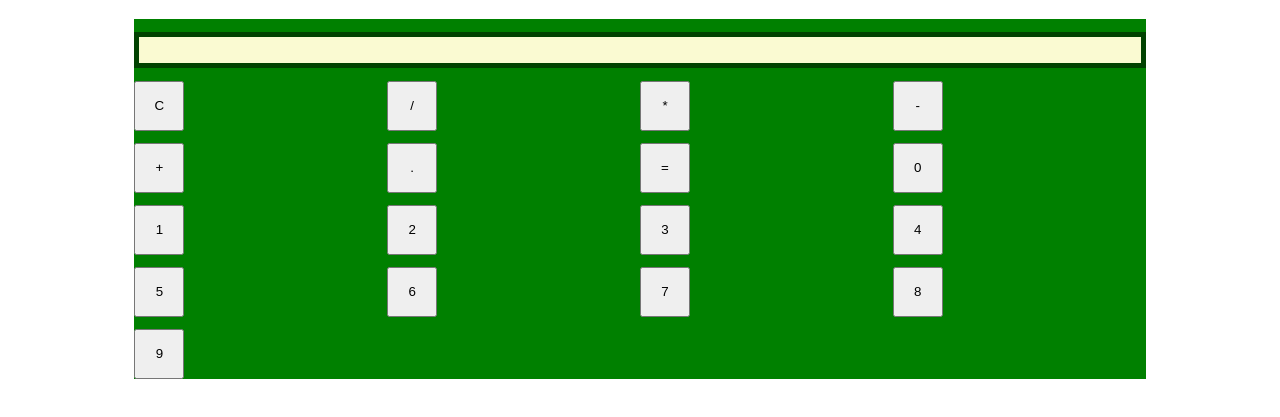
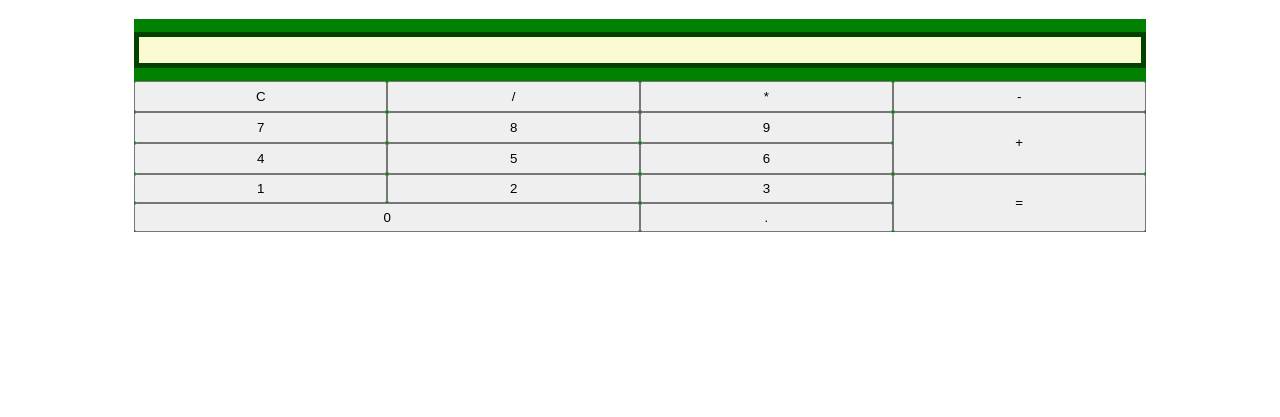
Before and after one commit to MechanicalMax/odin-calculator, a plain HTML site: page index.html in a window 1280 px wide. Shown: the part 61-478 px from the top of the page. Drawn offline with Linux system fonts and the light colour scheme.

Commit message:
Layout Calculator Buttons

```diff
--- a/calculator.css
+++ b/calculator.css
@@ -7,9 +7,18 @@
     display: grid;
     grid-template-columns: repeat(4, 1fr);
     grid-template-rows: repeat(5, 1fr);
+    grid-template-areas:
+        "display display display display"
+        "display display display display"
+        "clear divide multiply subtract"
+        "seven eight nine add"
+        "four five six add"
+        "one two three operate"
+        "zero zero decimal operate";
 }
 
 .calculator .display {
+    grid-area: display;
     text-align: center;
     font-weight: bold;
     border: solid rgb(1, 66, 1) 5px;
@@ -17,12 +26,8 @@
     color: green;
     padding: 5px;
     min-height: 1rem;
-    grid-column: 1/-1;
 }
 
 .calculator button {
-    width: 50px;
-    height: 50px;
-    margin: 0px;
-    padding: 0px;
+    padding: 5px;
 }
--- a/calculator.js
+++ b/calculator.js
@@ -19,14 +19,30 @@ function createCalculatorInTarget(cssSelector) {
     calcDisplay.textContent = "";
     calcContainer.appendChild(calcDisplay);
 
-    let buttonSymbols = ["C", "/", "*", "-", "+", ".","="];
-    for (let i = 0; i < 10; i++) {
-        buttonSymbols.push(`${i}`);
-    }
-    buttonSymbols.forEach(
-        (symbol) => {
+    const buttonInfo = new Map();
+    buttonInfo.set("clear", "C");
+    buttonInfo.set("divide", "/");
+    buttonInfo.set("multiply", "*");
+    buttonInfo.set("subtract", "-");
+    buttonInfo.set("add", "+");
+    buttonInfo.set("operate", "=");
+    buttonInfo.set("decimal", ".");
+    buttonInfo.set("zero", "0");
+    buttonInfo.set("one", "1");
+    buttonInfo.set("two", "2");
+    buttonInfo.set("three", "3");
+    buttonInfo.set("four", "4");
+    buttonInfo.set("five", "5");
+    buttonInfo.set("six", "6");
+    buttonInfo.set("seven", "7");
+    buttonInfo.set("eight", "8");
+    buttonInfo.set("nine", "9");
+
+    buttonInfo.forEach(
+        (symbol, buttonLabel) => {
             const button = document.createElement("button");
-            button.classList.add(symbol);
+            button.classList.add(buttonLabel);
+            button.style.gridArea = buttonLabel;
             button.textContent = symbol;
             button.setAttribute("type", "button");
             button.addEventListener("click", (e) => {
```
